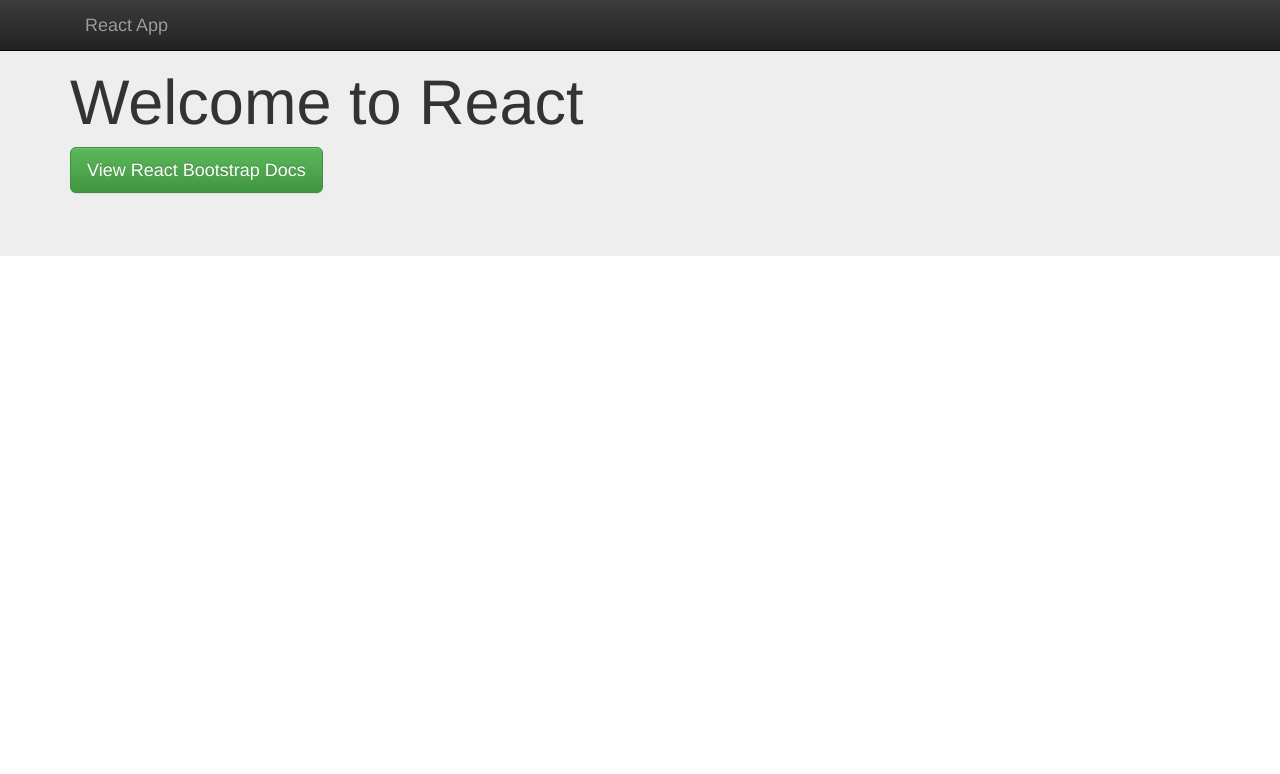
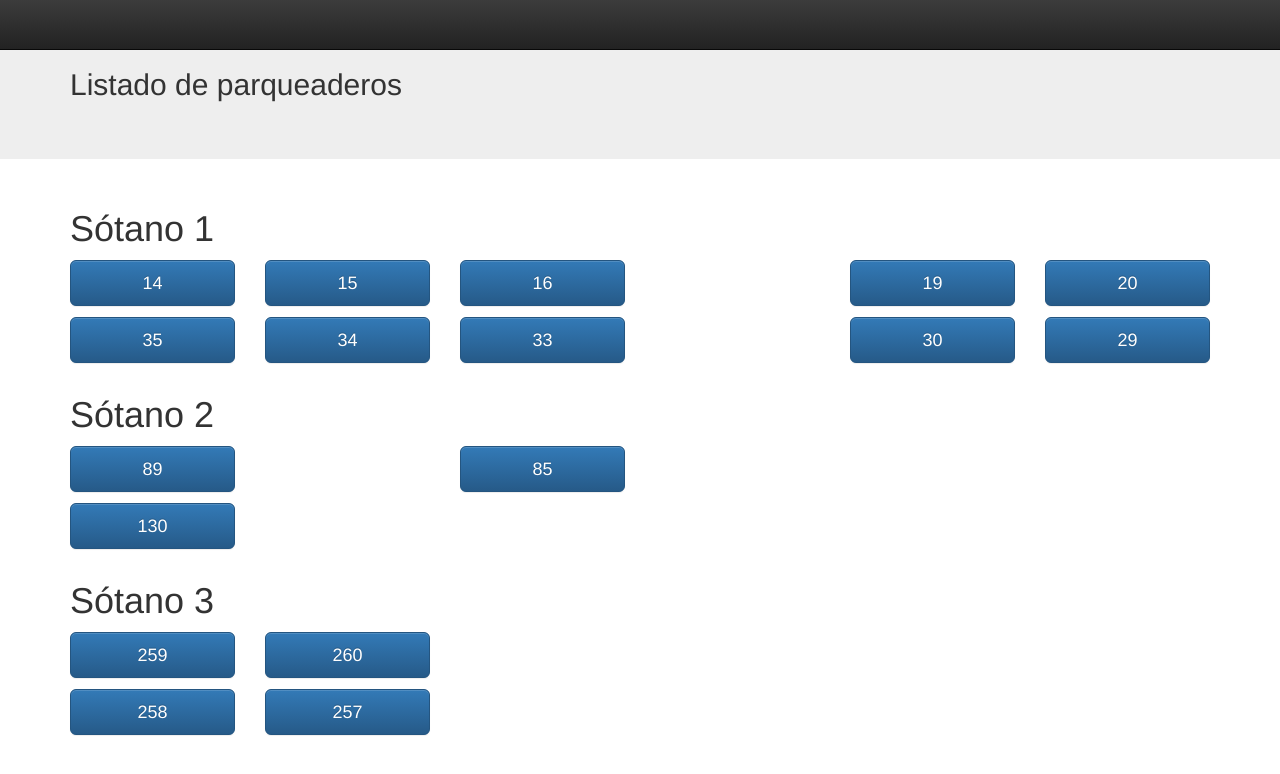
Before and after one commit to perezsebas/parking, a React (Create React App) app: page / in a window 1280 px wide. Shown: the top 774 px of the page. Built offline with nearby package versions, Linux system fonts and the light colour scheme.

Commit message:
Parking lots design

```diff
--- a/public/index.html
+++ b/public/index.html
@@ -19,7 +19,7 @@
       work correctly both with client-side routing and a non-root public URL.
       Learn how to configure a non-root public URL by running `npm run build`.
     -->
-    <title>React App</title>
+    <title>Parking Admin</title>
   </head>
   <body>
     <noscript>
--- a/src/App.css
+++ b/src/App.css
@@ -26,3 +26,7 @@
   from { transform: rotate(0deg); }
   to { transform: rotate(360deg); }
 }
+
+.row{
+  margin: 1%;
+}
--- a/src/App.js
+++ b/src/App.js
@@ -1,8 +1,8 @@
 import React, { Component } from 'react';
-import logo from './logo.svg';
+// import logo from './logo.svg';
 import './App.css';
 
-import { Navbar, Jumbotron, Button, Grid } from 'react-bootstrap';
+import { Navbar, Jumbotron, Button, Grid, Row, Col } from 'react-bootstrap';
 
 class App extends Component {
   render() {
@@ -11,27 +11,154 @@
         <Navbar inverse fixedTop>
           <Grid>
             <Navbar.Header>
-            <Navbar.Brand>
-              <a href="/">React App</a>
-            </Navbar.Brand>
+              {/* <Navbar.Brand>
+                <a href="/">Parking Admin</a>
+              </Navbar.Brand> */}
               <Navbar.Toggle />
             </Navbar.Header>
           </Grid>
         </Navbar>
         <Jumbotron>
           <Grid>
-          <h1>Welcome to React</h1>
-          <p>
-            <Button
+            <h2>Listado de parqueaderos</h2>
+            {/* <Button
               bsStyle="success"
               bsSize="large"
               href="http://react-bootstrap.github.io/components.html"
               target="_blank">
               View React Bootstrap Docs
-          </Button>
-          </p>
+          </Button> */}
           </Grid>
         </Jumbotron>
+        <Grid>
+          <h1>Sótano 1</h1>
+          <Row className="row">
+            <Col sm={2} md={2} lg={2}>
+              <Button bsStyle="primary" bsSize="large" block>14</Button>
+            </Col >
+            <Col sm={2} md={2} lg={2}>
+              <Button bsStyle="primary" bsSize="large" block>15</Button>
+            </Col >
+            <Col sm={2} md={2} lg={2}>
+              <Button bsStyle="primary" bsSize="large" block>16</Button>
+            </Col >
+            <Col sm={2} md={2} lg={2}>
+              {/* <Button bsStyle="primary" bsSize="large" block>15</Button> */}
+            </Col >
+            <Col sm={2} md={2} lg={2}>
+              <Button bsStyle="primary" bsSize="large" block>19</Button>
+            </Col >
+            <Col sm={2} md={2} lg={2}>
+              <Button bsStyle="primary" bsSize="large" block>20</Button>
+            </Col >
+          </Row>
+          <Row>
+            <Col sm={2} md={2} lg={2}>
+              <Button bsStyle="primary" bsSize="large" block>35</Button>
+            </Col >
+            <Col sm={2} md={2} lg={2}>
+              <Button bsStyle="primary" bsSize="large" block>34</Button>
+            </Col >
+            <Col sm={2} md={2} lg={2}>
+              <Button bsStyle="primary" bsSize="large" block>33</Button>
+            </Col >
+            <Col sm={2} md={2} lg={2}>
+              {/* <Button bsStyle="primary" bsSize="large" block>15</Button> */}
+            </Col >
+            <Col sm={2} md={2} lg={2}>
+              <Button bsStyle="primary" bsSize="large" block>30</Button>
+            </Col >
+            <Col sm={2} md={2} lg={2}>
+              <Button bsStyle="primary" bsSize="large" block>29</Button>
+            </Col >
+          </Row>
+        </Grid>
+        <Grid>
+          <h1>Sótano 2</h1>
+          <Row className="row">
+            <Col sm={2} md={2} lg={2}>
+              <Button bsStyle="primary" bsSize="large" block>89</Button>
+            </Col >
+            <Col sm={2} md={2} lg={2}>
+              {/* <Button bsStyle="primary" bsSize="large" block>15</Button> */}
+            </Col >
+            <Col sm={2} md={2} lg={2}>
+              <Button bsStyle="primary" bsSize="large" block>85</Button>
+            </Col >
+            <Col sm={2} md={2} lg={2}>
+              {/* <Button bsStyle="primary" bsSize="large" block>15</Button> */}
+            </Col >
+            <Col sm={2} md={2} lg={2}>
+              {/* <Button bsStyle="primary" bsSize="large" block>19</Button> */}
+            </Col >
+            <Col sm={2} md={2} lg={2}>
+              {/* <Button bsStyle="primary" bsSize="large" block>20</Button> */}
+            </Col >
+          </Row>
+          <Row>
+            <Col sm={2} md={2} lg={2}>
+              <Button bsStyle="primary" bsSize="large" block>130</Button>
+            </Col >
+            <Col sm={2} md={2} lg={2}>
+              {/* <Button bsStyle="primary" bsSize="large" block>34</Button> */}
+            </Col >
+            <Col sm={2} md={2} lg={2}>
+              {/* <Button bsStyle="primary" bsSize="large" block>33</Button> */}
+            </Col >
+            <Col sm={2} md={2} lg={2}>
+              {/* <Button bsStyle="primary" bsSize="large" block>15</Button> */}
+            </Col >
+            <Col sm={2} md={2} lg={2}>
+              {/* <Button bsStyle="primary" bsSize="large" block>30</Button> */}
+            </Col >
+            <Col sm={2} md={2} lg={2}>
+              {/* <Button bsStyle="primary" bsSize="large" block>29</Button> */}
+            </Col >
+          </Row>
+        </Grid>
+        <Grid>
+          <h1>Sótano 3</h1>
+          <Row className="row">
+            <Col sm={2} md={2} lg={2}>
+              <Button bsStyle="primary" bsSize="large" block>259</Button>
+            </Col >
+            <Col sm={2} md={2} lg={2}>
+              <Button bsStyle="primary" bsSize="large" block>260</Button>
+            </Col >
+            <Col sm={2} md={2} lg={2}>
+              {/* <Button bsStyle="primary" bsSize="large" block>85</Button> */}
+            </Col >
+            <Col sm={2} md={2} lg={2}>
+              {/* <Button bsStyle="primary" bsSize="large" block>15</Button> */}
+            </Col >
+            <Col sm={2} md={2} lg={2}>
+              {/* <Button bsStyle="primary" bsSize="large" block>19</Button> */}
+            </Col >
+            <Col sm={2} md={2} lg={2}>
+              {/* <Button bsStyle="primary" bsSize="large" block>20</Button> */}
+            </Col >
+          </Row>
+          <Row>
+            <Col sm={2} md={2} lg={2}>
+              <Button bsStyle="primary" bsSize="large" block>258</Button>
+            </Col >
+            <Col sm={2} md={2} lg={2}>
+              <Button bsStyle="primary" bsSize="large" block>257</Button>
+            </Col >
+            <Col sm={2} md={2} lg={2}>
+              {/* <Button bsStyle="primary" bsSize="large" block>33</Button> */}
+            </Col >
+            <Col sm={2} md={2} lg={2}>
+              {/* <Button bsStyle="primary" bsSize="large" block>15</Button> */}
+            </Col >
+            <Col sm={2} md={2} lg={2}>
+              {/* <Button bsStyle="primary" bsSize="large" block>30</Button> */}
+            </Col >
+            <Col sm={2} md={2} lg={2}>
+              {/* <Button bsStyle="primary" bsSize="large" block>29</Button> */}
+            </Col >
+          </Row>
+        </Grid>
       </div>
       // <div className="App">
       //   <header className="App-header">
@@ -42,8 +169,6 @@
       //     To get started, edit <code>src/App.js</code> and save to reload.
       //   </p>
       // </div>
-
-      //Testing
     );
   }
 }
```
Lines whose indentation alone changed are shown as unchanged.
